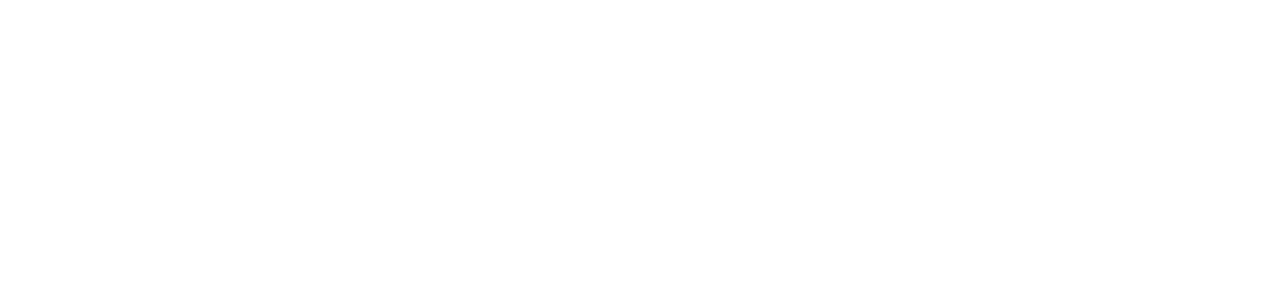
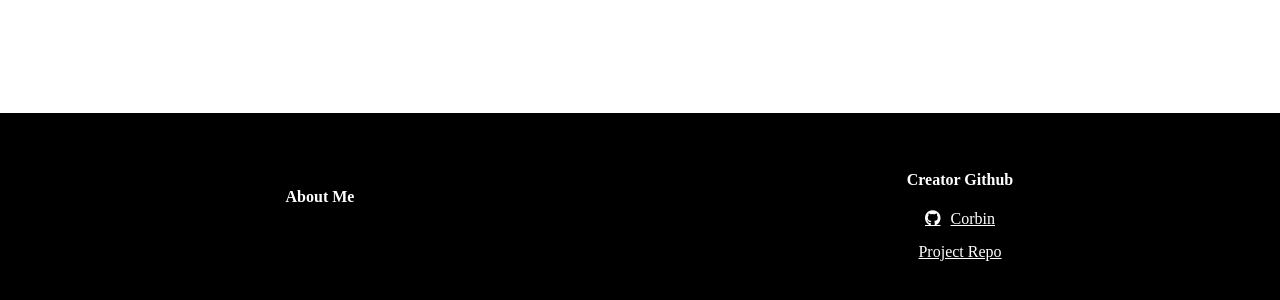
Before and after one commit to Promingy/Capstone, a React (Vite) app in the folder react-vite/: page / in a window 1280 px wide. Shown: the part 902-1202 px from the top of the page. Before the commit the page ends 800 px from the top, so only its background shows below. Built offline with nearby package versions, Linux system fonts and the light colour scheme; no server answers.

Commit message:
added footer to project, updated header

```diff
--- /dev/null
+++ b/react-vite/src/components/Footer/Footer.css
@@ -0,0 +1,42 @@
+.content {
+    min-height: 100vh;
+
+}
+
+.footer_container {
+    background-color: black;
+    height: 200px;
+    width: 100%;
+    overflow: hidden;
+    display: flex;
+    position: relative;
+    bottom: 0;
+    margin-top: 50px;
+}
+
+.footer_container > * {
+    display: flex;
+    flex-direction: column;
+    align-items: center;
+    justify-content: center;
+    color: white;
+    width: 50%;
+}
+
+.github_link {
+    display: flex;
+    gap: 10px;
+    padding-bottom: 5px;
+    color: white;
+    cursor: pointer;
+    margin: 0 0 10px;
+}
+
+.github_link:hover {
+    text-decoration: underline;
+    color: #E33D26;
+}
+
+.github_link:active {
+    color: #BB1F17;
+}
--- /dev/null
+++ b/react-vite/src/components/Footer/Footer.jsx
@@ -0,0 +1,22 @@
+import './Footer.css'
+
+export default function Footer() {
+
+    return (
+        <div className='footer_container'>
+            <div className='footer_left'>
+                <h4>About Me</h4>
+                <p></p>
+            </div>
+            <div className='footer_right'>
+                <h4>Creator Github</h4>
+                <a className='github_link' href='https://github.com/Promingy' target="_blank" rel='noreferrer'>
+                    <i className='fa-brands fa-github'/> Corbin
+                </a>
+                <a className='github_link' href='https://github.com/Promingy/Capstone' target='_blank' rel='noreferrer'>
+                    Project Repo
+                </a>
+            </div>
+        </div>
+    )
+}
--- /dev/null
+++ b/react-vite/src/components/Footer/index.js
@@ -0,0 +1,3 @@
+import Footer from "./Footer";
+
+export default Footer
--- a/react-vite/src/components/MainPage/MainPage.jsx
+++ b/react-vite/src/components/MainPage/MainPage.jsx
@@ -28,7 +28,7 @@ export default function MainPage() {
     }, [dispatch, sessionUser])
 
     return (
-        <div className='spacer'>
+        <div className=''>
             {recipes && Object.keys(recipes).map(category => {
                 const categoryRecipes = Object.values(recipes[category])
                 category = dropdowns?.[category].category
--- a/react-vite/src/components/Navigation/Navigation.css
+++ b/react-vite/src/components/Navigation/Navigation.css
@@ -3,9 +3,9 @@
   border-bottom: 1px solid lightgrey;
   padding-bottom: 0;
   margin-bottom: 50px;
-  position: fixed;
+  position: sticky;
   top: 0px;
-  width: 100vw;
+  width: 100%;
   background-color: white;
   z-index: 1;
 }
--- a/react-vite/src/components/SelectedRecipe/SelectedRecipe.jsx
+++ b/react-vite/src/components/SelectedRecipe/SelectedRecipe.jsx
@@ -82,7 +82,7 @@ export default function SelectedRecipe() {
     if (!recipe || !recipe.steps || !recipe.ingredients) return
 
     return (
-        <div className='spacer selected_recipe'>
+        <div className='selected_recipe'>
             <div className='header_image_title'>
                 <div className='single_title_owner'>
                     <h1 >{recipe.title}</h1>
--- a/react-vite/src/router/Layout.jsx
+++ b/react-vite/src/router/Layout.jsx
@@ -4,6 +4,7 @@ import { useDispatch } from "react-redux";
 import { ModalProvider, Modal } from "../context/Modal";
 import { thunkAuthenticate } from "../redux/session";
 import Navigation from "../components/Navigation/Navigation";
+import Footer from "../components/Footer/Footer";
 
 export default function Layout() {
   const dispatch = useDispatch();
@@ -16,8 +17,11 @@ export default function Layout() {
     <>
       <ModalProvider>
         <Navigation />
-        {isLoaded && <Outlet />}
+        <div className="content">
+          {isLoaded && <Outlet />}
+        </div>
         <Modal />
+        <Footer />
       </ModalProvider>
     </>
   );
```
Also changed, not shown: 4 other files (tests, documents, lock files or other folders).
